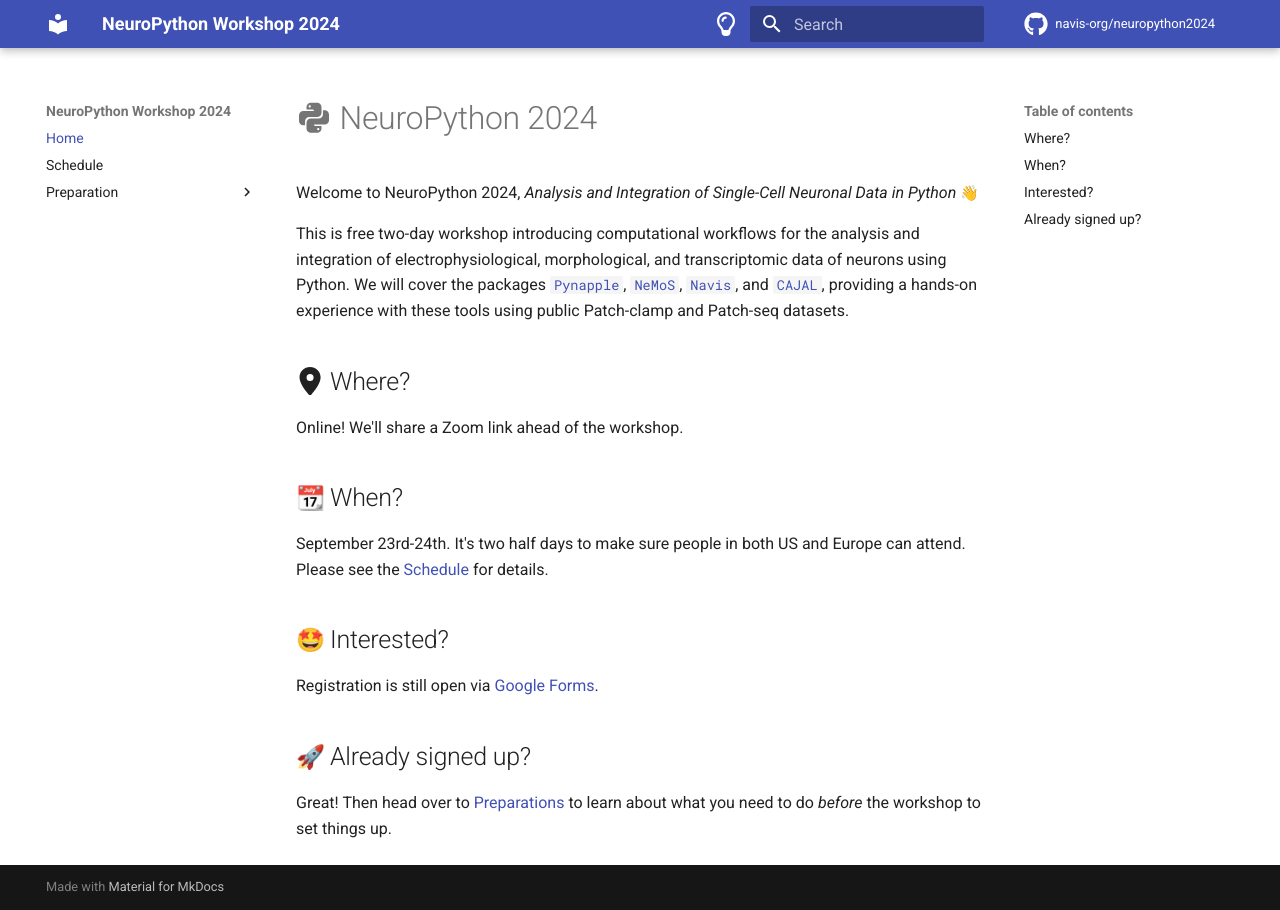
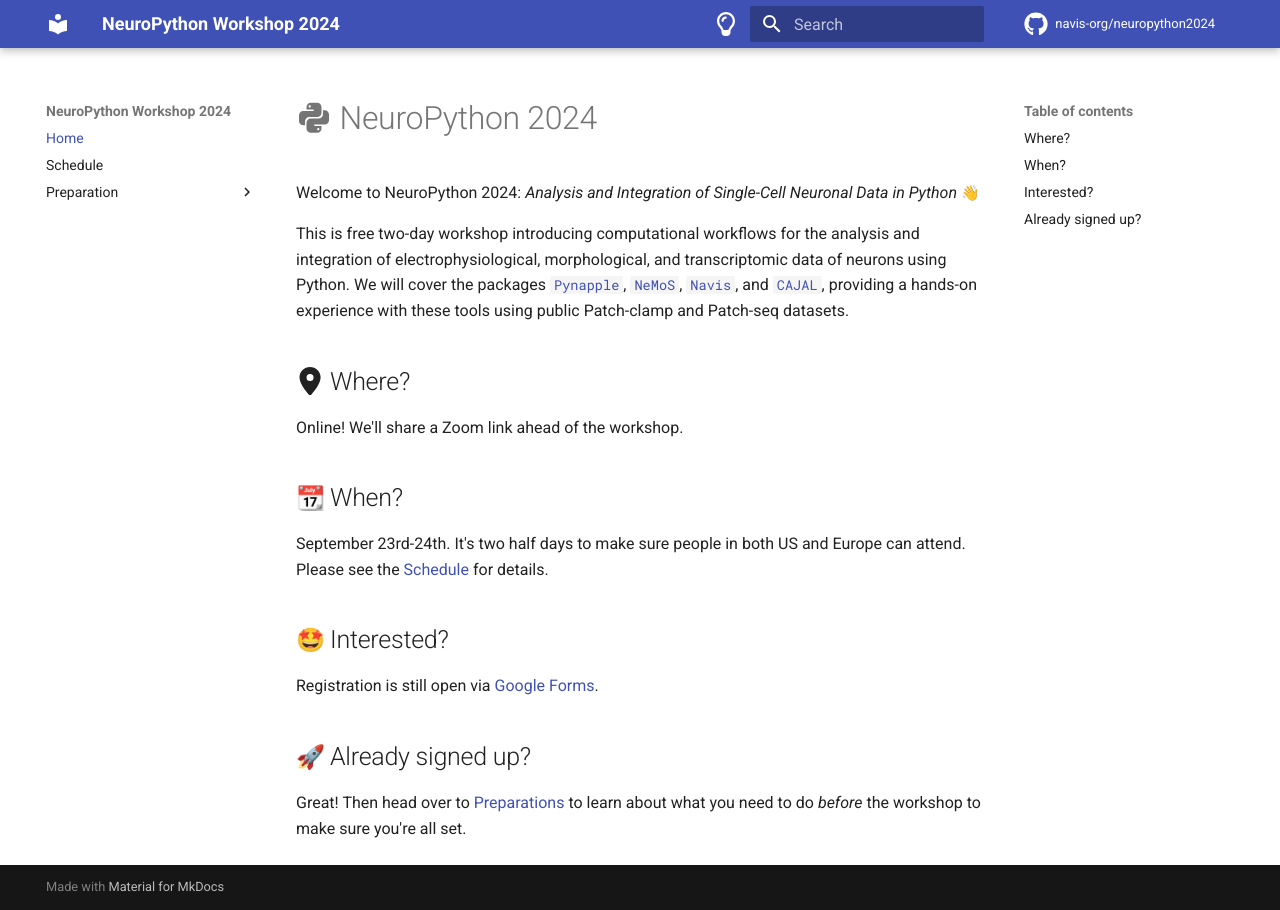
Before and after one commit to navis-org/neuropython2024, an MkDocs documentation site: the page built from docs/index.md, in a window 1280 px wide. Built offline with MkDocs 1.6.1 and Material for MkDocs 9.7.7, drawn with Linux system fonts in a browser that asks for light colours; emoji names are drawn with the system emoji font; plug-ins that fetch from the network failed and are left out; comment, search, counter and statistics services are not loaded.

Commit message:
a number of small fixes

```diff
--- a/docs/index.md
+++ b/docs/index.md
@@ -1,6 +1,6 @@
 # :material-language-python: NeuroPython 2024
 
-Welcome to NeuroPython 2024, _Analysis and Integration of Single-Cell Neuronal Data in Python_ :wave:
+Welcome to NeuroPython 2024: _Analysis and Integration of Single-Cell Neuronal Data in Python_ :wave:
 
 This is free two-day workshop introducing computational workflows for the analysis and integration of electrophysiological, morphological, and transcriptomic data of neurons using Python. We will cover the packages [`Pynapple`](https://github.com/pynapple-org/pynapple), [`NeMoS`](https://github.com/flatironinstitute/nemos), [`Navis`](https://github.com/navis-org/navis), and [`CAJAL`](https://github.com/CamaraLab/CAJAL), providing a hands-on experience with these tools using public Patch-clamp and Patch-seq datasets.
 
@@ -15,4 +15,4 @@ Registration is still open via [Google Forms](https://forms.gle/twx3ne3HHoV48eMS
 
 ## :rocket: Already signed up?
 
-Great! Then head over to [Preparations](preparing.md) to learn about what you need to do _before_ the workshop to set things up.
+Great! Then head over to [Preparations](preparing.md) to learn about what you need to do _before_ the workshop to make sure you're all set.
```
Also changed, not shown: docs/preparing.md (+8 -0 lines), docs/schedule.md (+2 -2 lines).
